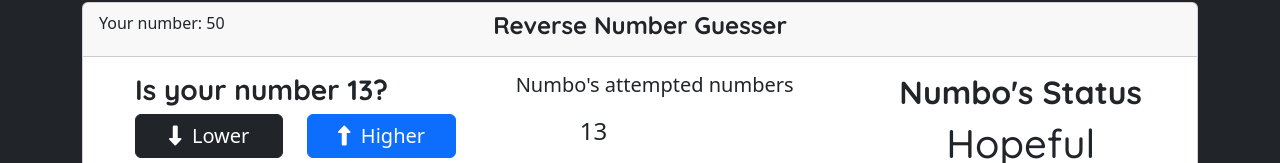
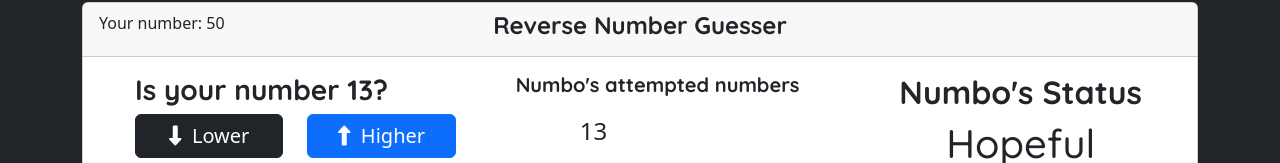
Before and after one commit to Oded2/Code-Vault, a SvelteKit app: page /fun-games/reversenumberguess in a window 1280 px wide. Both pictures are taken after a click on the button "Start Game". Shown: the part 342-505 px from the top of the page. Built offline with nearby package versions, Linux system fonts and the light colour scheme; a web font is replaced by a local one.

Commit message:
UI Adjustments

```diff
--- a/src/routes/fun-games/reversenumberguess/+page.svelte
+++ b/src/routes/fun-games/reversenumberguess/+page.svelte
@@ -98,7 +98,7 @@
       statusLevel = 4;
     } else if (length > 10) {
       statusLevel = 3;
-    } else if (length > 4) {
+    } else if (length > 5) {
       statusLevel = 2;
     }
   }
@@ -260,8 +260,12 @@
               </div>
             </div>
             <div class="col-md mb-4 mb-md-0">
-              <h5>Numbo's attempted numbers</h5>
-              <ul class="list-group list-group-flush px-5">
+              <h5 class="font-google-quicksand fw-bold">
+                Numbo's attempted numbers
+              </h5>
+              <ul
+                class="list-group list-group-flush px-md-5 text-center text-md-start"
+              >
                 {#each guessedNums as number}
                   <li class="list-group-item fs-4">
                     {number.toLocaleString()}
```
